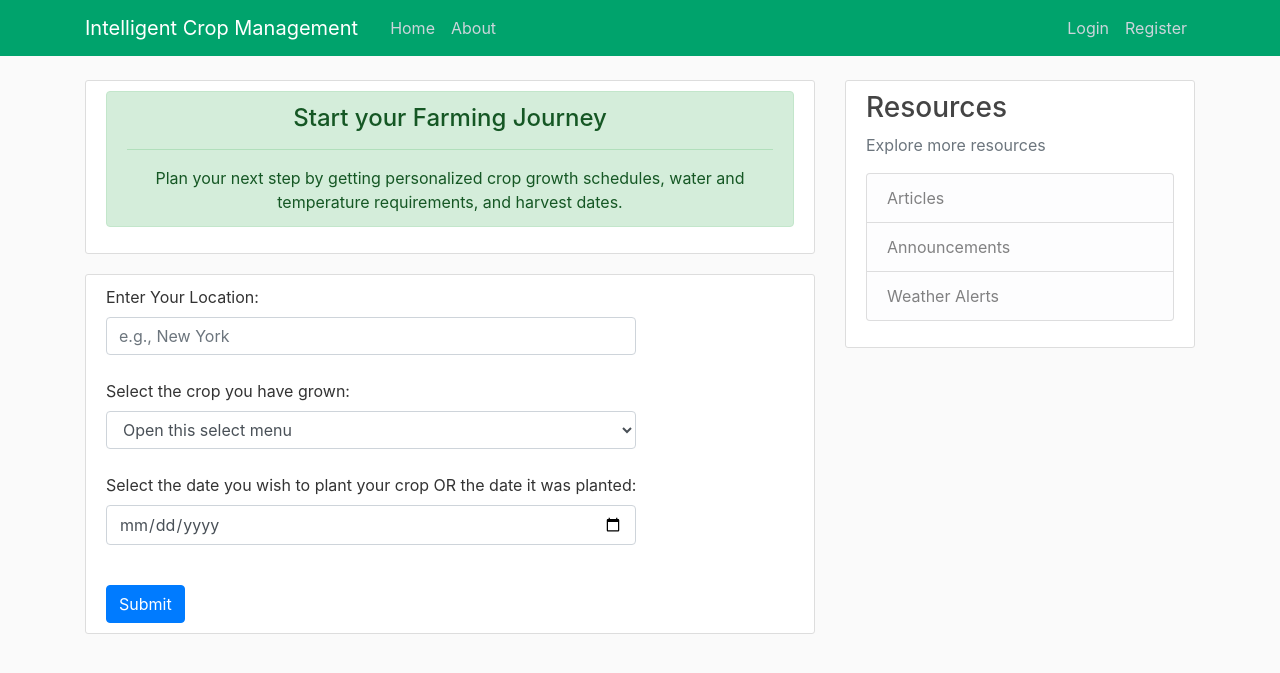
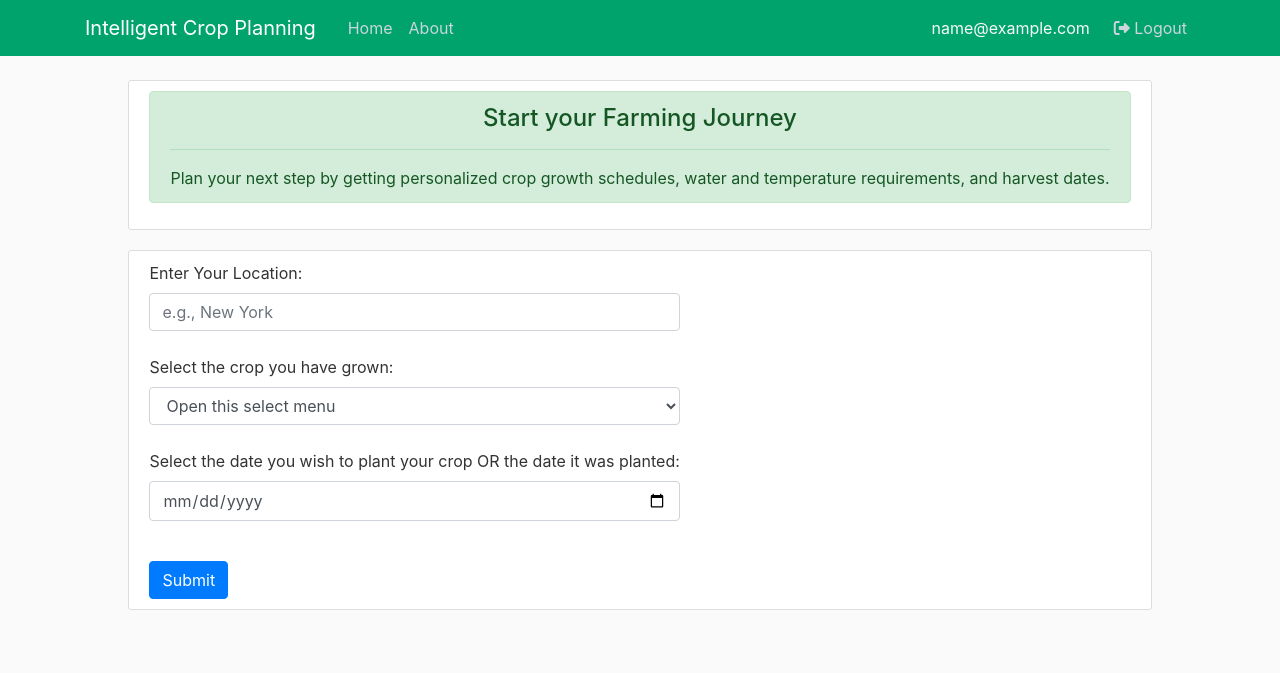
Before and after one commit to harinderkk/W25_4495_S2_HarinderK, a Flask app: page /care-plan in a window 1280 px wide. Shown: the top 673 px of the page. Run offline with Flask 3, Linux system fonts and the light colour scheme; the visitor is signed in with stand-in values (Sample User, id 1); some libraries are stand-ins or nearby versions.

Commit message:
Update layout.html

```diff
--- a/Implementation/IntelligentCropPlanning/templates/layout.html
+++ b/Implementation/IntelligentCropPlanning/templates/layout.html
@@ -7,21 +7,38 @@
 
     <!-- Bootstrap CSS -->
     <link rel="stylesheet" href="https://maxcdn.bootstrapcdn.com/bootstrap/4.0.0/css/bootstrap.min.css" integrity="sha384-Gn5384xqQ1aoWXA+058RXPxPg6fy4IWvTNh0E263XmFcJlSAwiGgFAW/dAiS6JXm" crossorigin="anonymous">
+    <!-- Font Awesome -->
+    <link rel="stylesheet" href="https://cdnjs.cloudflare.com/ajax/libs/font-awesome/5.15.4/css/all.min.css">
+
 
     <link rel="stylesheet" type="text/css" href="/static/style.css">
+    <title>Intelligent Crop Planning</title>
 
-    {% if title %}
-        <title>Intelligent Crop - {{ title }}</title>
-    {% else %}
-        <title>Intelligent Crop</title>
-    {% endif %}
 </head>
 <body>
+     <div class="container mt-3">
+    {% with messages = get_flashed_messages(with_categories=true) %}
+        {% if messages %}
+            {% for category, message in messages %}
+                {% if loop.last %}  <!-- Only show the last message -->
+                <div class="alert alert-{{ category }} alert-dismissible fade show">
+                    {{ message }}
+                    <button type="button" class="close" data-dismiss="alert">
+                        <span>&times;</span>
+                    </button>
+                </div>
+                {% endif %}
+            {% endfor %}
+        {% endif %}
+    {% endwith %}
+</div>
+
+
     <header class="site-header">
       <nav class="navbar navbar-expand-md navbar-dark bg-steel fixed-top">
     <div class="container">
-          <a class="navbar-brand mr-4" href="/">Intelligent Crop Management</a>
-          <button class="navbar-toggler" type="button" data-toggle="collapse" data-target="#navbarToggle" aria-controls="navbarToggle" aria-expanded="false" aria-label="Toggle navigation">
+        <a class="navbar-brand mr-4" href="/">Intelligent Crop Planning</a>
+        <button class="navbar-toggler" type="button" data-toggle="collapse" data-target="#navbarToggle">
             <span class="navbar-toggler-icon"></span>
         </button>
         <div class="collapse navbar-collapse" id="navbarToggle">
@@ -29,31 +46,32 @@
                 <a class="nav-item nav-link" href="/">Home</a>
                 <a class="nav-item nav-link" href="/about">About</a>
             </div>
-            <!-- Navbar Right Side -->
+
             <div class="navbar-nav">
-              <a class="nav-item nav-link" href="/login">Login</a>
-              <a class="nav-item nav-link" href="/register">Register</a>
+                {% if session.get('email') %}
+                    <span class="nav-item nav-link text-light mr-2">
+                        {{ session['email'] }}
+                    </span>
+                    <a class="nav-item nav-link" href="{{ url_for('logout') }}">
+                        <i class="fas fa-sign-out-alt"></i> Logout
+                    </a>
+                {% else %}
+                    <a class="nav-item nav-link" href="{{ url_for('login') }}">
+                        <i class="fas fa-sign-in-alt"></i> Login
+                    </a>
+                    <a class="nav-item nav-link" href="{{ url_for('register') }}">
+                        <i class="fas fa-user-plus"></i> Register
+                    </a>
+                {% endif %}
             </div>
         </div>
     </div>
 </nav>
     </header>
     <main role="main" class="container">
-      <div class="row">
-        <div class="col-md-8">
+      <div class="row justify-content-md-center">
+        <div class="col-md-auto">
           {% block content %}{% endblock %}
-        </div>
-        <div class="col-md-4">
-          <div class="content-section">
-            <h3>Resources</h3>
-            <p class='text-muted'>Explore more resources
-              <ul class="list-group">
-                <li class="list-group-item list-group-item-light">Articles</li>
-                <li class="list-group-item list-group-item-light">Announcements</li>
-                <li class="list-group-item list-group-item-light">Weather Alerts</li>
-              </ul>
-            </p>
-          </div>
         </div>
       </div>
     </main>
@@ -64,5 +82,12 @@
     <script src="https://code.jquery.com/jquery-3.2.1.slim.min.js" integrity="sha384-KJ3o2DKtIkvYIK3UENzmM7KCkRr/rE9/Qpg6aAZGJwFDMVNA/GpGFF93hXpG5KkN" crossorigin="anonymous"></script>
     <script src="https://cdnjs.cloudflare.com/ajax/libs/popper.js/1.12.9/umd/popper.min.js" integrity="sha384-ApNbgh9B+Y1QKtv3Rn7W3mgPxhU9K/ScQsAP7hUibX39j7fakFPskvXusvfa0b4Q" crossorigin="anonymous"></script>
     <script src="https://maxcdn.bootstrapcdn.com/bootstrap/4.0.0/js/bootstrap.min.js" integrity="sha384-JZR6Spejh4U02d8jOt6vLEHfe/JQGiRRSQQxSfFWpi1MquVdAyjUar5+76PVCmYl" crossorigin="anonymous"></script>
+    <script src="https://cdn.jsdelivr.net/npm/chart.js"></script>
+    <script src="https://cdn.jsdelivr.net/npm/chartjs-adapter-date-fns/dist/chartjs-adapter-date-fns.bundle.min.js"></script>
+     <!-- Font Awesome for icons -->
+    <script src="https://kit.fontawesome.com/a076d05399.js" crossorigin="anonymous"></script>
+    <!-- Bootstrap JS Bundle with Popper -->
+    <script src="https://cdn.jsdelivr.net/npm/bootstrap@5.3.0/dist/js/bootstrap.bundle.min.js"></script>
+
 </body>
 </html>
```
Lines whose indentation alone changed are shown as unchanged.
